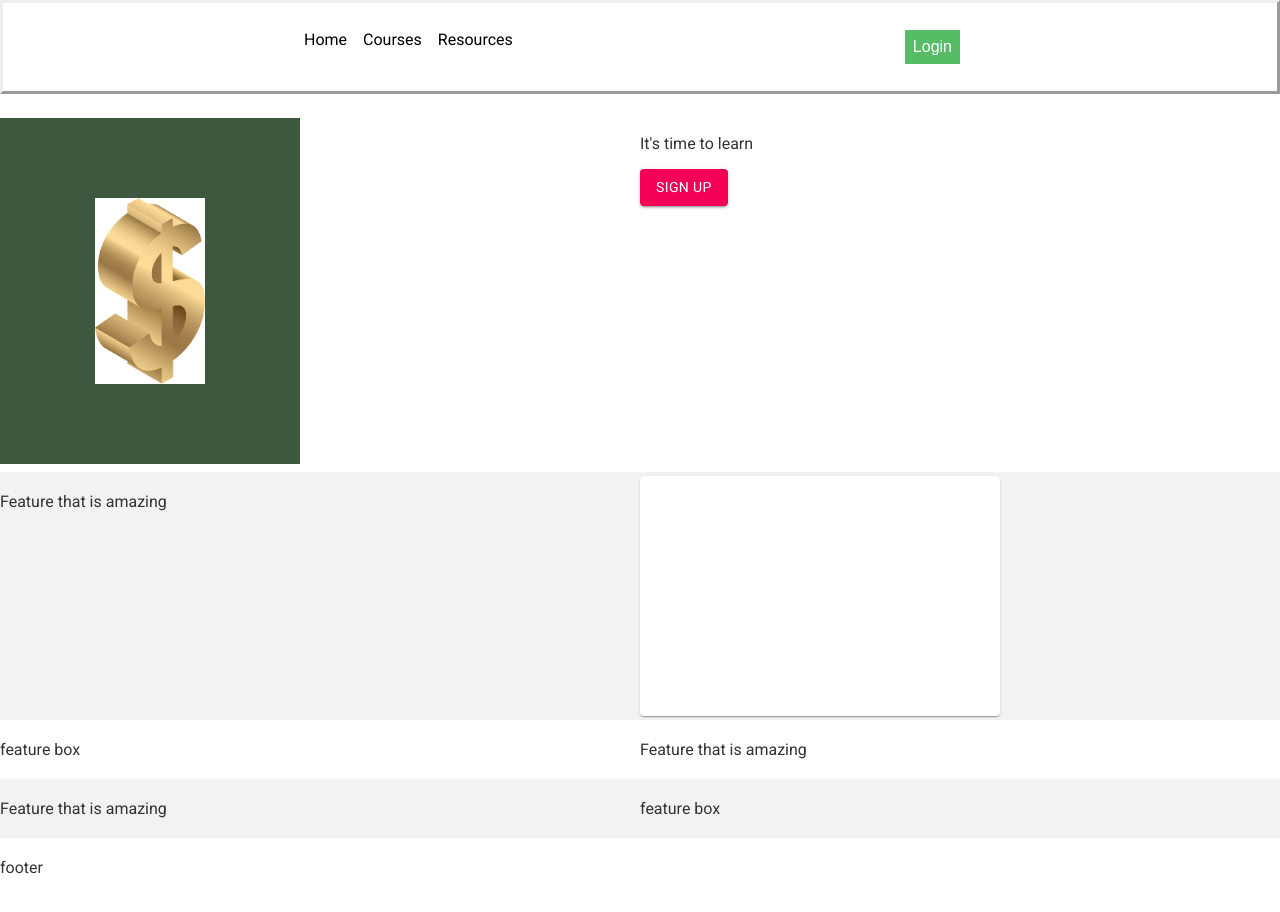
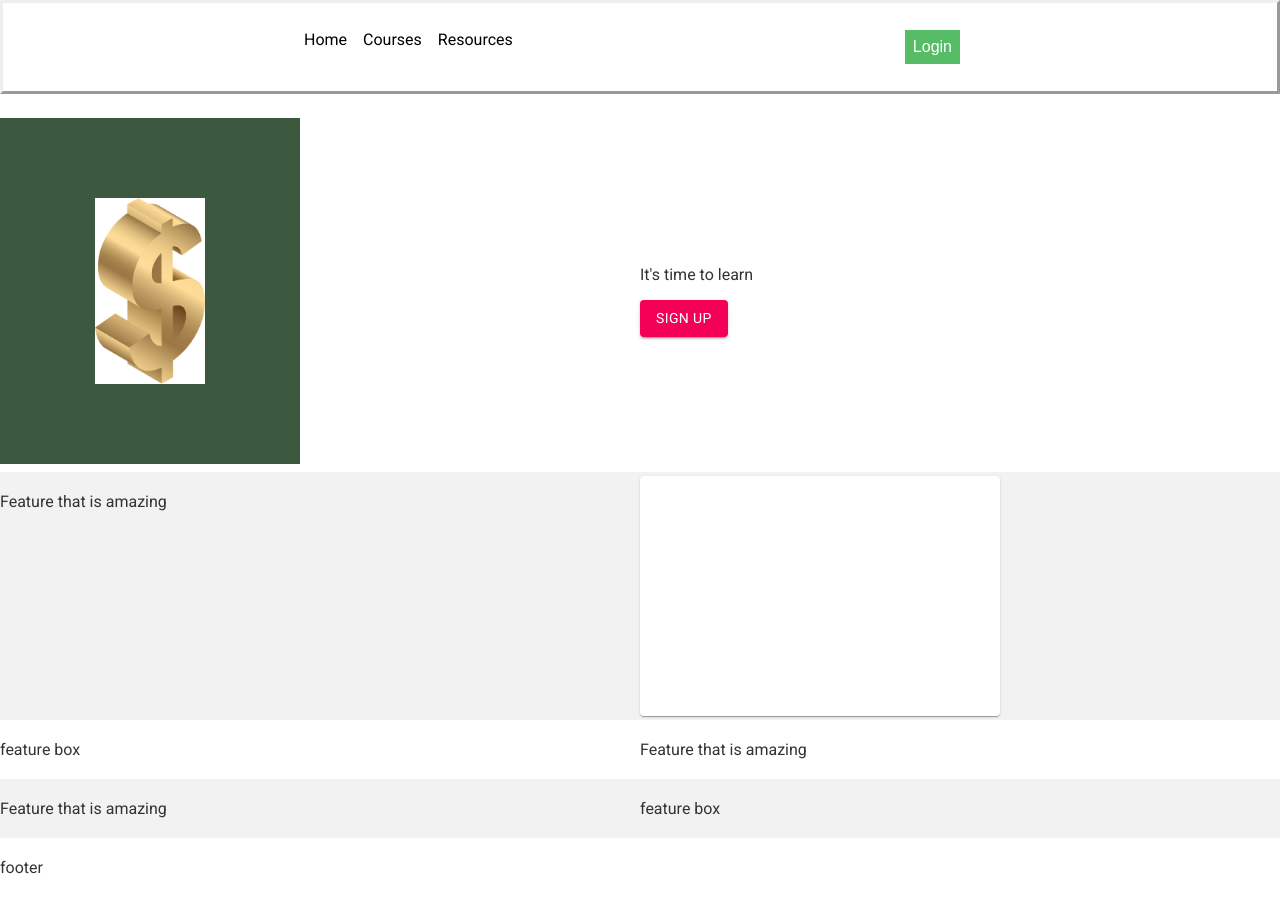
Before and after one commit to SidePrjct-FinLit/For-Your-Investments, a Next.js app: page / in a window 1280 px wide. Shown: the top 912 px of the page. Built offline with nearby package versions, Linux system fonts and the light colour scheme.

Commit message:
trying to center content in grid item

```diff
--- a/pages/index.js
+++ b/pages/index.js
@@ -21,8 +21,6 @@ const useStyles = makeStyles((theme) => ({
         height: 240,
     },
     xmlid: {
-        marginLeft: "auto",
-        marginRight: "auto",
         paddingTop: 80,
         paddingBottom: 80,
         paddingLeft:95,
@@ -36,8 +34,8 @@ export default function Home() {
 
     return (
         <div className={classes.root}>
-          <Grid container spacing={1}>
-            <Grid container item lg={12}>
+          <Grid container spacing={1} justify="center" alignItems="center">
+            <Grid container item lg={12} justify="center" alignItems="center">
                 <Grid item lg={6}>
                     <img className={classes.xmlid} src={"home/XMLID.jpg"} alt={"xmlid"} width={"300"}></img>
                 </Grid>
```
